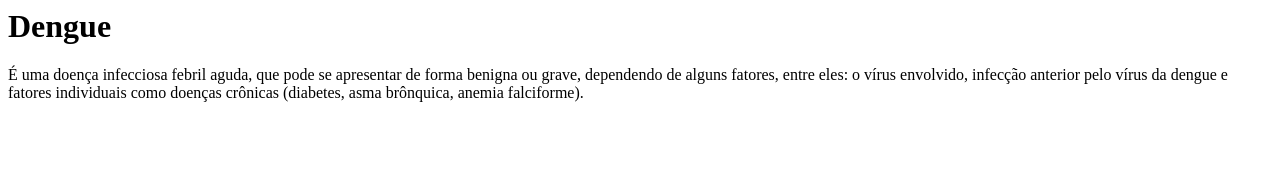
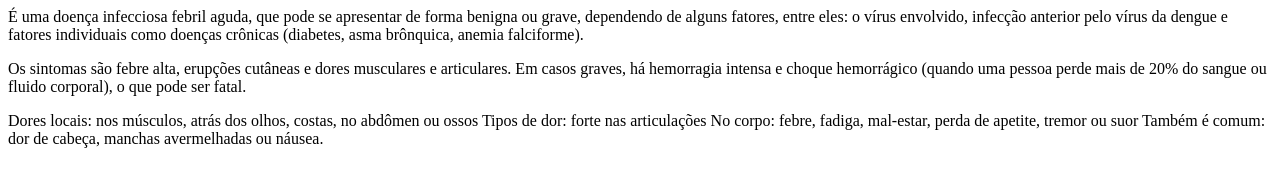
Before and after one commit to carla1947/dengue, a plain HTML site: page index.html in a window 1280 px wide. Drawn offline with Linux system fonts and the light colour scheme.

Commit message:
Add files via upload

```diff
--- a/index.html
+++ b/index.html
@@ -1,5 +1,10 @@
 
-  <h1>  Dengue </h1>
-<p>É uma doença infecciosa febril aguda, que pode se apresentar de forma benigna ou grave, dependendo de alguns fatores,
-  entre eles: o vírus envolvido, infecção anterior pelo vírus da dengue e fatores individuais como doenças crônicas (diabetes, asma brônquica, anemia falciforme).</p>
-  <img>
+<title> Dengue </title>
+<main>É uma doença infecciosa febril aguda, que pode se apresentar de forma benigna ou grave, dependendo de alguns fatores,
+  entre eles: o vírus envolvido, infecção anterior pelo vírus da dengue e fatores individuais como doenças crônicas (diabetes, asma brônquica, anemia falciforme).</main>
+  <p>Os sintomas são febre alta, erupções cutâneas e dores musculares e articulares. Em casos graves, há hemorragia intensa e choque hemorrágico
+    (quando uma pessoa perde mais de 20% do sangue ou fluido corporal), o que pode ser fatal.</p>
+    Dores locais: nos músculos, atrás dos olhos, costas, no abdômen ou ossos
+    Tipos de dor: forte nas articulações
+    No corpo: febre, fadiga, mal-estar, perda de apetite, tremor ou suor
+    Também é comum: dor de cabeça, manchas avermelhadas ou náusea.
```
